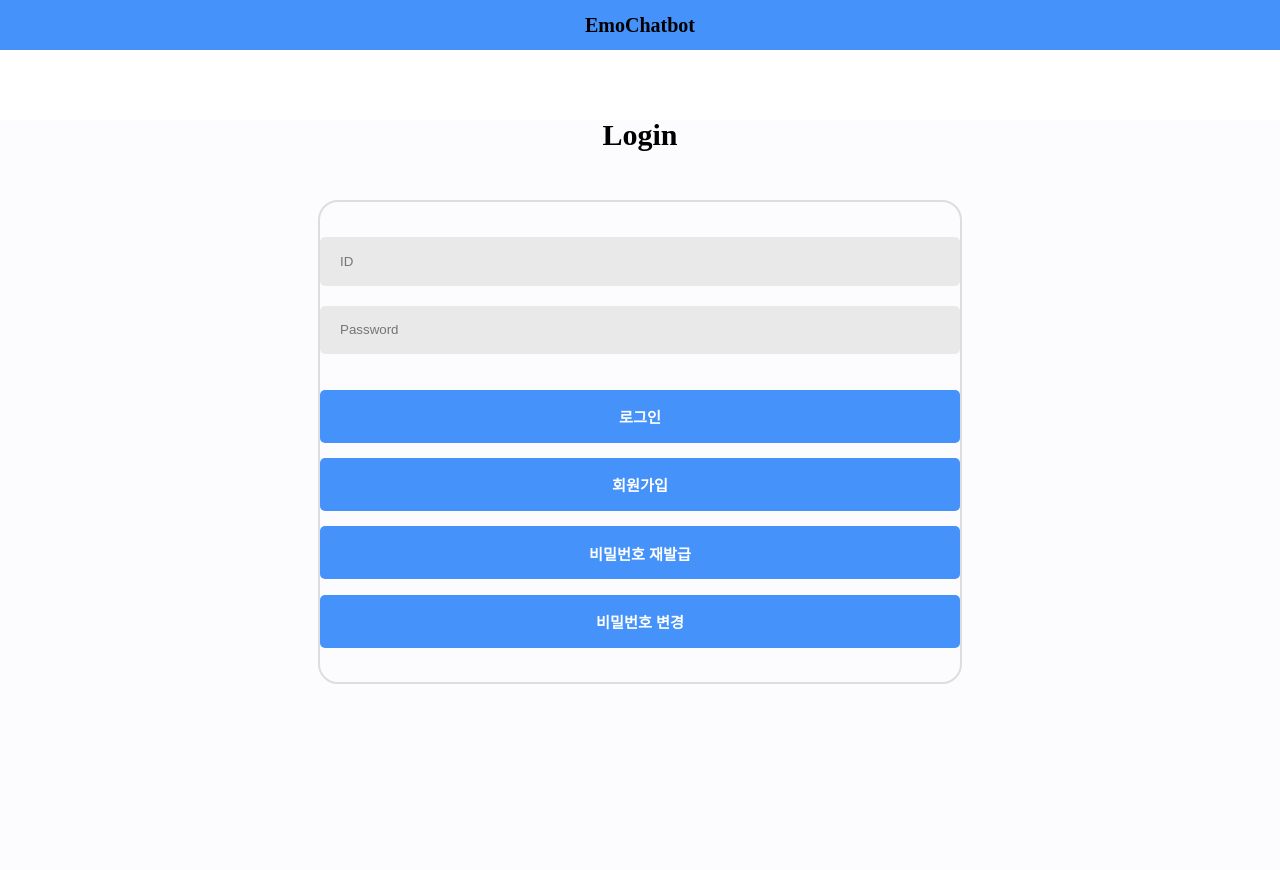
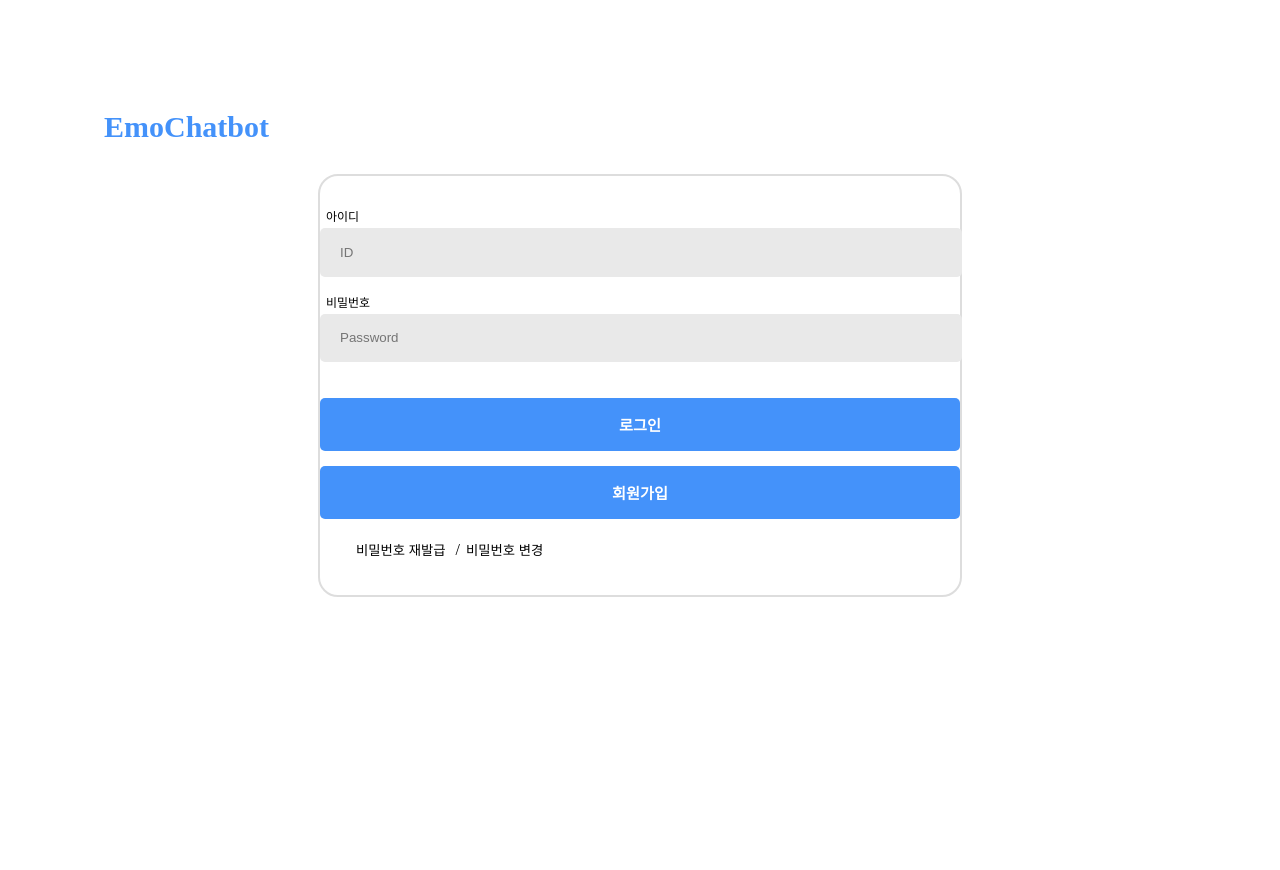
Before and after one commit to BBIYAC/EmoChatbot, a Django app: page / in a window 1280 px wide. After the commit the page ends 597 px from the top, so only its background shows below. Run offline with Django 3.2, Linux system fonts and the light colour scheme.

Commit message:
Modify Login html&css

```diff
--- a/login/templates/login.html
+++ b/login/templates/login.html
@@ -11,26 +11,29 @@
     <link href="../static/Login/login/login.css" rel="stylesheet">
 </head>
 <body>
-    <div class="nav">
+    {% comment %} <div class="nav">
         <li><a href="/">EmoChatbot</a></li>
-    </div>
+    </div> {% endcomment %}
     <main>
-        <div class='login-title'>Login</div>
+        <div class='logo'>
+            <a href="/">EmoChatbot</a>
+            {% comment %} <div class='login-title'>Login</div> {% endcomment %}
+        </div>
         <section class="login-section">
             <div class="login-section-inside">
                 <div class="input-section">
-                    {% comment %} <h4>ID</h4> {% endcomment %}
+                    <h4>아이디</h4>
                     <input type="text" placeholder="ID" id="id">
                 </div>
                 <div class="input-section">
-                    {% comment %} <h4>PW</h4> {% endcomment %}
+                    <h4>비밀번호</h4>
                     <input type="password" placeholder="Password" id="ps">
                 </div>
                 <div class="button-section">
                     <input type="button" id="btn-login" value="로그인">
                     <input type="button" id="btn-signup" value="회원가입">
                     <input type="button" id="btn-getreissuedpassword" value="비밀번호 재발급">
-                    <input type="button" id="btn-changepassword" value="비밀번호 변경">
+                    /<input type="button" id="btn-changepassword" value="비밀번호 변경">
                 </div>
             </div>
         </section>
--- a/login/templates/signup.html
+++ b/login/templates/signup.html
@@ -10,7 +10,7 @@
 </head>
 <body>
     <div class="nav">
-        <li><a href="/">EMOCHATBOT</a></li>
+        <a href="/">EMOCHATBOT</a>
     </div>
     <main>
         <section class="login-section">
--- a/static/Login/login/login.css
+++ b/static/Login/login/login.css
@@ -3,40 +3,21 @@ a{color: black;}
 a:link { color: none; text-decoration: none;}
 a:visited { color: black; text-decoration: none;}
 a:hover { color: none; text-decoration: none;}
-.nav{
-    position: relative;
-    width: 100%;
-    height: 50px;
-    z-index: 999;
-    /* box-shadow: 2px 2px 20px gray; */
-    display: flex;
-    background-color: #4492FA;
-    /* font-family: 'Lobster', cursive; */
-    font-size: 20px;
-    font-weight: bold;
-}
-li{
-    position: relative;
-    height: fit-content;
-    top: 50%;
-    left: 50%;
-    transform: translate(-50%,-50%);
-    list-style: none;
-    padding-left: 0px;
-}
-main{
-    position: relative;
-    z-index: 999;
-    width: 100%;
-    height: calc(100vh - 50px);
-    background-color: #fcfcfe;
+
+
+
+.logo{
+    margin: 7rem auto 2rem 6.5rem;
 }
 
-.login-title{
-    margin: 70px auto 50px;
+.logo a{
     font-weight: bold;
     font-size: 30px;
-    text-align: center;
+    color: #4492FA;
+}
+.login-title{
+    line-height: 40px;
+    margin-left: 10px;
 }
 
 .login-section{
@@ -47,7 +28,7 @@ main{
     width: 40em;
     /* border-left: 2mm ridge #5b9cff;
     border-right: 2mm ridge #5b9cff; */
-    height: 30em;
+    /* height: 30em; */
     /* box-shadow: 10px 10px 50px gray; */
     border-radius: 20px;
     border: 2px solid #ddd;
@@ -70,24 +51,25 @@ main{
 }
 
 .input-section{
-    display: flex;
-    justify-content: space-between;
-    width: 100%;
+    /* display: flex;
+    justify-content: space-between; */
+    /* width: 100%; */
     margin-bottom: 20px;
     /* font-family: 'Lobster', cursive; */
     height: fit-content;
 }
 .input-section h4{
-    font-size: 1.25rem;
+    font-size: 0.75rem;
     /* background-color: teal; */
-    height: fit-content;
-    top: 50%;
-    transform: translateY(25%);
-    margin-left: 1em;
+    /* height: fit-content; */
+    /* top: 50%; */
+    /* transform: translateY(25%); */
+    margin-left: 0.5em;
+    margin-bottom: 5px;
 }
 
 .input-section input{
-    width: 100%;
+    width: calc(100% - 20px);
     height: 3.5em;
     /* margin-right: 1em; */
     background-color: #e9e9e9;
@@ -97,7 +79,8 @@ main{
     padding-left: 20px;
 }
 
-.button-section input{
+#btn-login,
+#btn-signup{
     cursor: pointer;
     width: 100%;
     height: 3.5em;
@@ -109,6 +92,18 @@ main{
     border:none;
     border-radius: 5px;
     color: white;
+}
+
+#btn-getreissuedpassword,
+#btn-changepassword{
+    background-color: #fff;
+    cursor: pointer;
+    border:none;
+    margin-top: 20px;]
+}
+
+#btn-getreissuedpassword{
+    margin-left: 30px;
 }
 
 .button-section input:hover{
```
